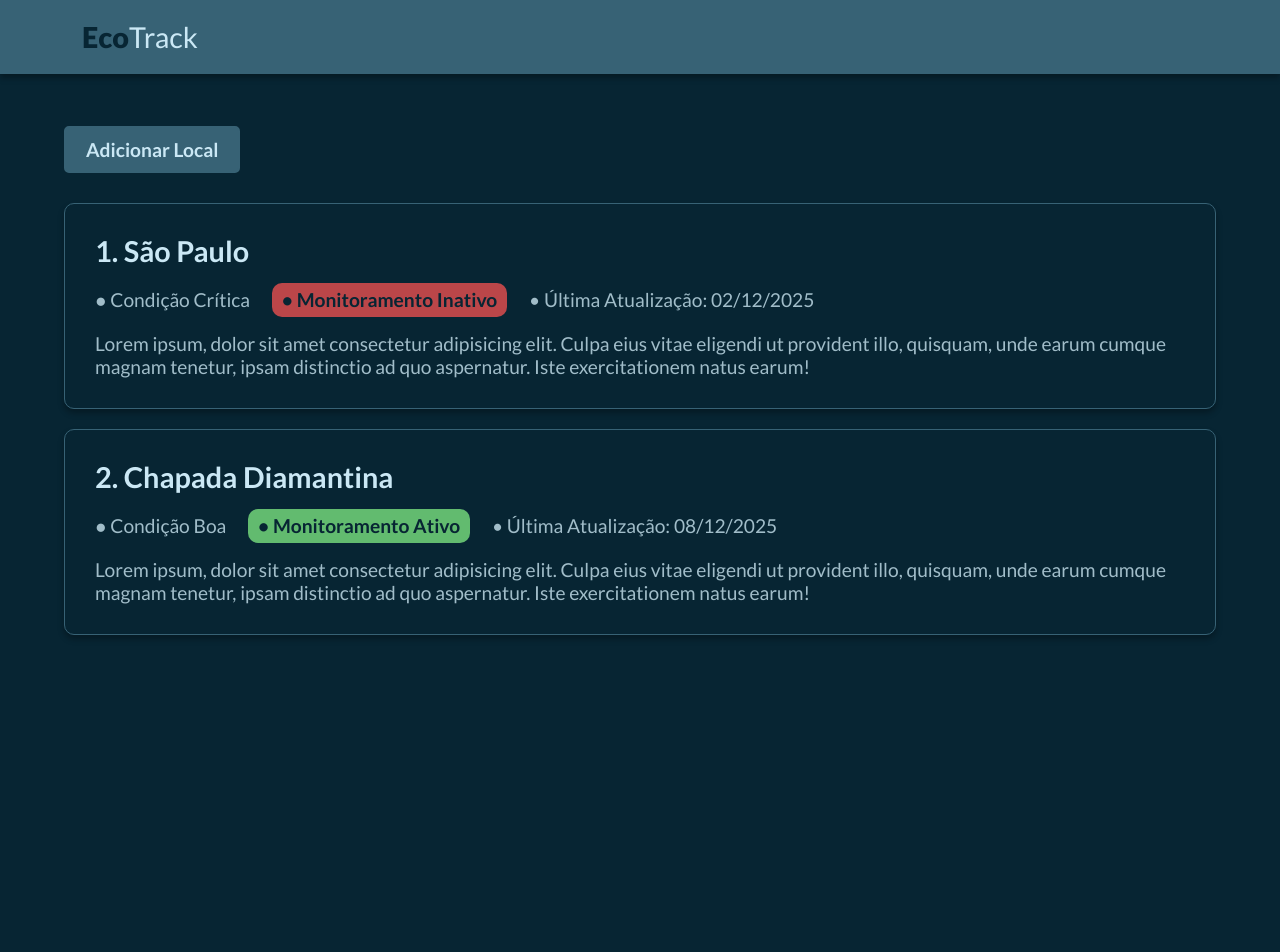
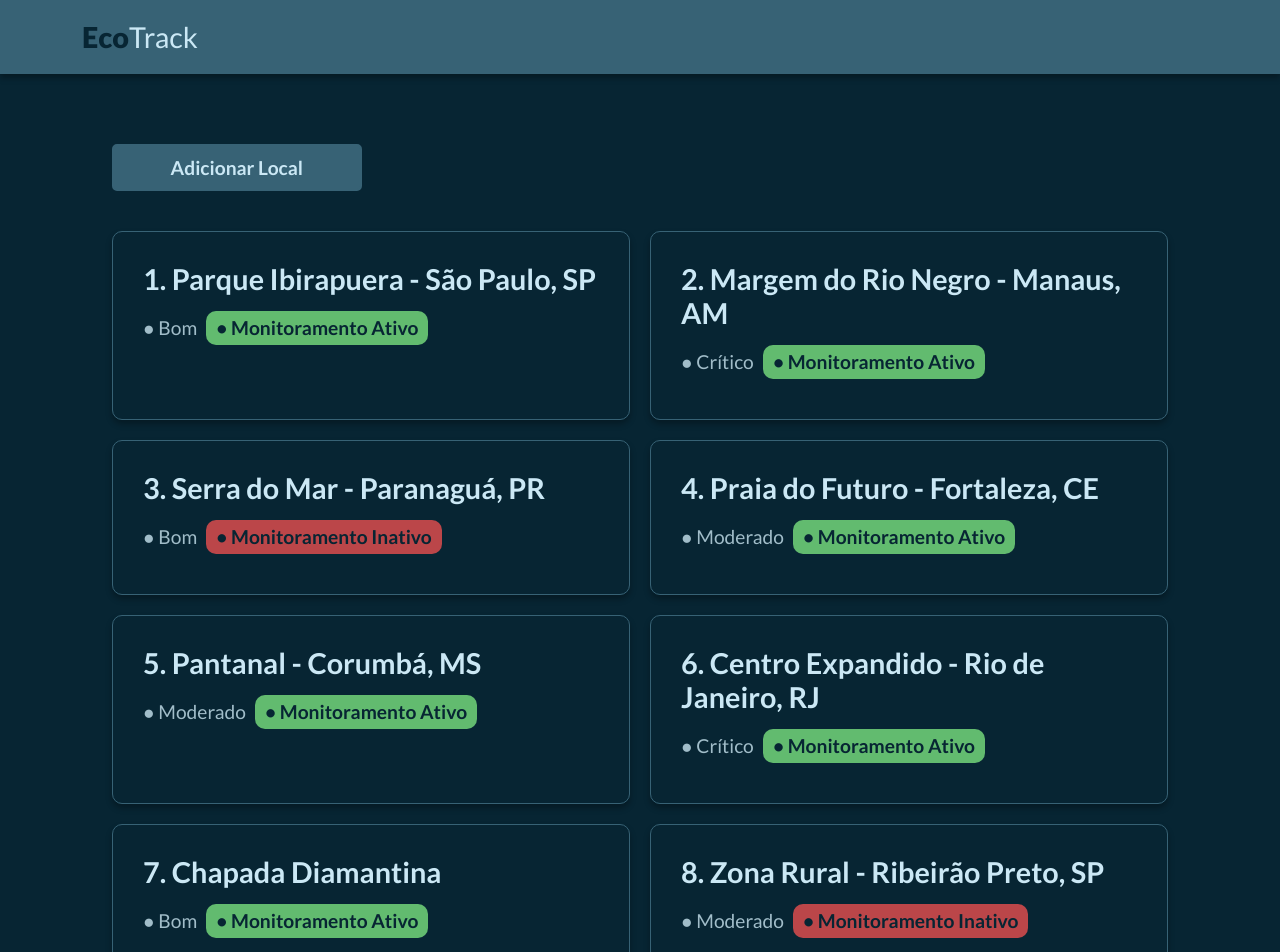
Before and after one commit to LeticiaFAAGomes/Fundamentos_de_React_AT, a React (Create React App) app: page / in a window 1280 px wide. Shown: the top 952 px of the page. Before the commit the page ends 800 px from the top, so only its background shows below. Built offline with nearby package versions, Linux system fonts and the light colour scheme.

Commit message:
feat: add Arrow Functions e fetch de dados

```diff
--- /dev/null
+++ b/public/api/monitoring.json
@@ -0,0 +1,62 @@
+[
+  {
+    "id": 1,
+    "location": "Parque Ibirapuera - São Paulo, SP",
+    "condition": "Bom",
+    "isActive": true
+  },
+  {
+    "id": 2,
+    "location": "Margem do Rio Negro - Manaus, AM",
+    "condition": "Crítico",
+    "isActive": true
+  },
+  {
+    "id": 3,
+    "location": "Serra do Mar - Paranaguá, PR",
+    "condition": "Bom",
+    "isActive": false
+  },
+  {
+    "id": 4,
+    "location": "Praia do Futuro - Fortaleza, CE",
+    "condition": "Moderado",
+    "isActive": true
+  },
+  {
+    "id": 5,
+    "location": "Pantanal - Corumbá, MS",
+    "condition": "Moderado",
+    "isActive": true
+  },
+  {
+    "id": 6,
+    "location": "Centro Expandido - Rio de Janeiro, RJ",
+    "condition": "Crítico",
+    "isActive": true
+  },
+  {
+    "id": 7,
+    "location": "Chapada Diamantina",
+    "condition": "Bom",
+    "isActive": true
+  },
+  {
+    "id": 8,
+    "location": "Zona Rural - Ribeirão Preto, SP",
+    "condition": "Moderado",
+    "isActive": false
+  },
+  {
+    "id": 9,
+    "location": "Base Antártica - Ilha do Rei George",
+    "condition": "Bom",
+    "isActive": true
+  },
+  {
+    "id": 10,
+    "location": "Manguezais - Santos, SP",
+    "condition": "Crítico",
+    "isActive": true
+  }
+]
--- a/src/App.jsx
+++ b/src/App.jsx
@@ -1,33 +1,28 @@
 import "./assets/css/App.css";
 import Header from "./components/header/Header";
 import EnvironmentList from "./components/environmentList/EnvironmentList";
-import React, { useState } from "react";
+import { useState, useEffect } from "react";
 import MonitoringForm from "./components/monitoringForm/MonitoringForm";
 
 function App() {
   const [isFormVisible, setIsFormVisible] = useState(false);
+  const [monitoringData, setMonitoringData] = useState([]);
 
   function toggleForm() {
     setIsFormVisible(!isFormVisible);
   }
-  const monitoringData = [
-    {
-      id: 1,
-      location: "São Paulo",
-      condition: "Condição Crítica",
-      isActive: false,
-      lastUpdate: "02/12/2025",
-      description: "Lorem ipsum, dolor sit amet consectetur adipisicing elit. Culpa eius vitae eligendi ut provident illo, quisquam, unde earum cumque magnam tenetur, ipsam distinctio ad quo aspernatur. Iste exercitationem natus earum!",
-    },
-    {
-      id: 2,
-      location: "Chapada Diamantina",
-      condition: "Condição Boa",
-      isActive: true,
-      lastUpdate: "08/12/2025",
-      description: "Lorem ipsum, dolor sit amet consectetur adipisicing elit. Culpa eius vitae eligendi ut provident illo, quisquam, unde earum cumque magnam tenetur, ipsam distinctio ad quo aspernatur. Iste exercitationem natus earum!",
-    },
-  ];
+
+  const fetchMonitoringData = () => {
+    fetch("./api/monitoring.json")
+      .then((response) => response.json())
+      .then((data) => setMonitoringData(data))
+      .catch((error) => console.error("Erro no fech", error));
+  };
+
+  useEffect(() => {
+    fetchMonitoringData();
+  }, []);
+
   return (
     <div className='App'>
       <Header />
@@ -35,8 +30,9 @@ function App() {
         <div className='container'>
           <button onClick={toggleForm}>{isFormVisible ? "Fechar Formulário" : "Adicionar Local"}</button>
           {isFormVisible && <MonitoringForm />}
+
+          <EnvironmentList monitoringData={monitoringData} />
         </div>
-        <EnvironmentList monitoringData={monitoringData} />
       </main>
     </div>
   );
--- a/src/assets/css/App.css
+++ b/src/assets/css/App.css
@@ -63,10 +63,14 @@ main {
 
 main .container {
   width: 90%;
-  padding: 30px 0px;
+  padding: 3em;
+  display: flex;
+  flex-direction: column;
+  gap: 40px;
 }
 
 button {
+  width: 13em;
   padding: 10px 20px;
   background-color: var(--cor-primaria);
   border: none;
--- a/src/components/environmentCard/EnvironmentCard.jsx
+++ b/src/components/environmentCard/EnvironmentCard.jsx
@@ -1,6 +1,6 @@
 import styles from "./EnvironmentCard.module.css";
 
-export default function EnvironmentCard({ id, location, condition, isActive, lastUpdate, description }) {
+export default function EnvironmentCard({ id, location, condition, isActive }) {
   let ehAtivo = definirStatusMonitoramento();
 
   function definirStatusMonitoramento() {
@@ -15,9 +15,7 @@ export default function EnvironmentCard({ id, location, condition, isActive, las
           <div className={styles.card__detalhes}>
             <span>● {condition} </span>
             {ehAtivo}
-            <span>• Última Atualização: {lastUpdate}</span>
           </div>
-          <p>{description}</p>
         </div>
       </div>
     </>
--- a/src/components/environmentCard/EnvironmentCard.module.css
+++ b/src/components/environmentCard/EnvironmentCard.module.css
@@ -7,7 +7,6 @@
 }
 
 .card {
-  width: 90%;
   padding: 30px;
   align-items: center;
   border: 1px solid var(--cor-primaria);
--- a/src/components/environmentList/EnvironmentList.jsx
+++ b/src/components/environmentList/EnvironmentList.jsx
@@ -3,10 +3,10 @@ import styles from "./EnvironmentList.module.css";
 
 export default function EnvironmentList({ monitoringData }) {
   return (
-    <section className='cards' id='environmentCard'>
+    <section className={styles.cards} id='environmentCard'>
       <div className={styles.cards__container}>
         {monitoringData.map((dado) => {
-          return <EnvironmentCard key={dado.id} id={dado.id} location={dado.location} condition={dado.condition} isActive={dado.isActive} lastUpdate={dado.lastUpdate} description={dado.description} />;
+          return <EnvironmentCard key={dado.id} id={dado.id} location={dado.location} condition={dado.condition} isActive={dado.isActive} lastUpdate={dado.lastUpdate} />;
         })}
       </div>
     </section>
--- a/src/components/environmentList/EnvironmentList.module.css
+++ b/src/components/environmentList/EnvironmentList.module.css
@@ -1,7 +1,11 @@
+.cards {
+  width: 100%;
+}
+
 .cards__container {
-  display: flex;
-  flex-direction: column;
-  justify-content: center;
-  align-items: center;
+  width: 100%;
+  display: grid;
+  grid-template-columns: 1fr 1fr;
+  grid-template-rows: auto auto;
   gap: 20px;
 }
--- a/src/components/monitoringForm/MonitoringForm.module.css
+++ b/src/components/monitoringForm/MonitoringForm.module.css
@@ -1,6 +1,6 @@
 .form__container {
   width: 90%;
-  margin: 30px 0;
+  margin: 0.2em 0;
 }
 
 form .input__individual {
```
